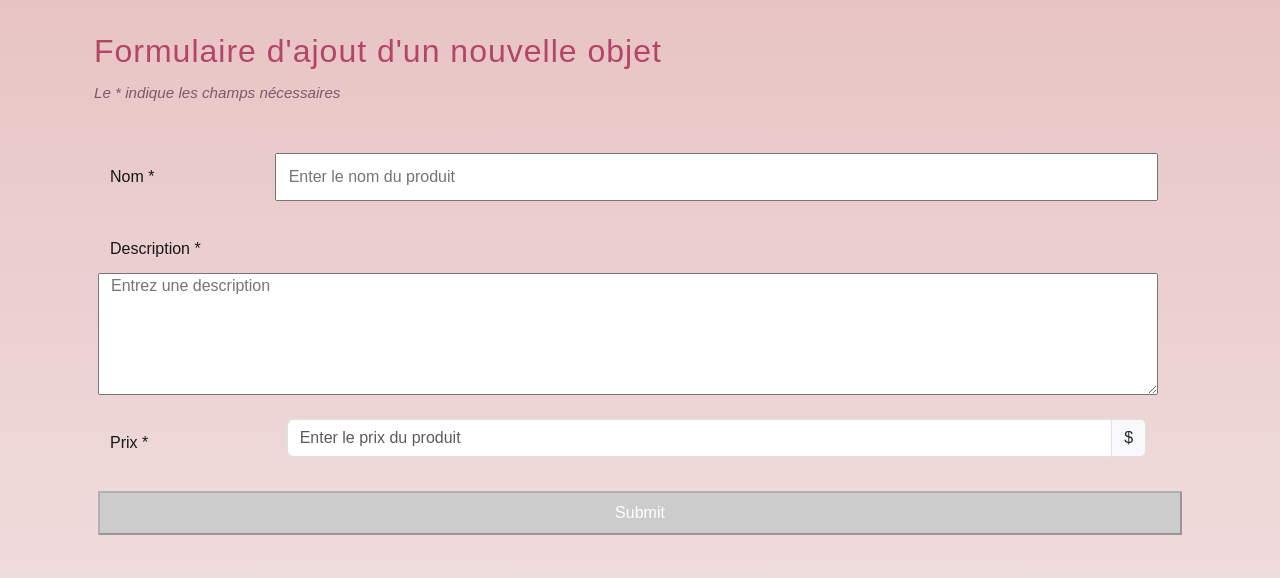
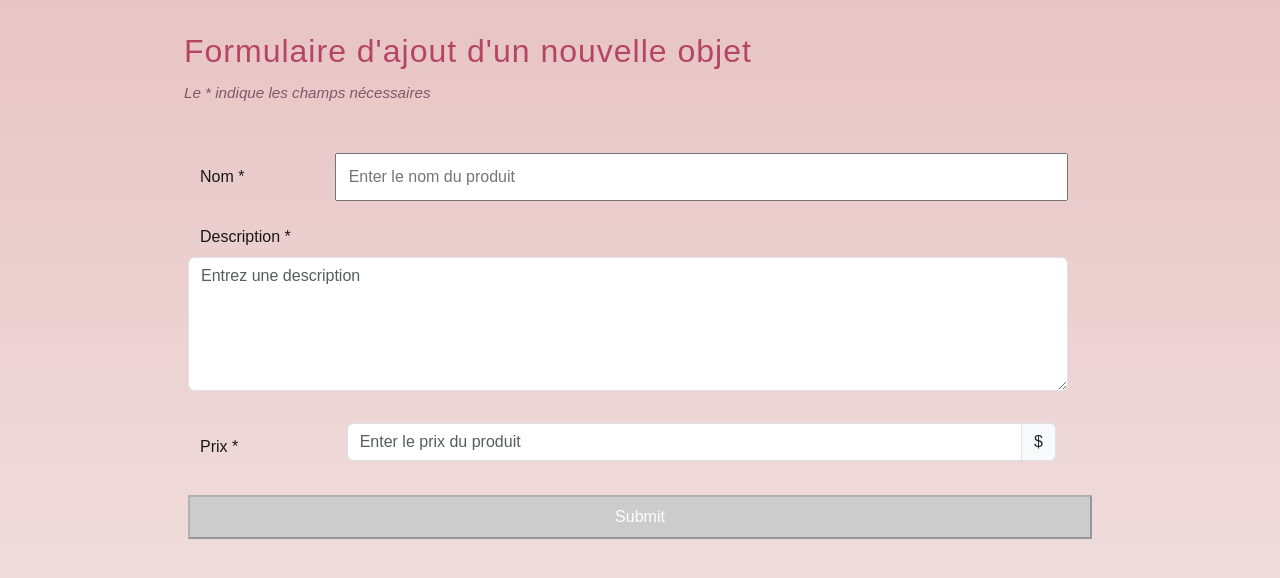
Before and after one commit to insuludu/5DW-TP, a Next.js app in the folder frontend/: page /create-product in a window 1280 px wide. Shown: the top 578 px of the page. Built offline with nearby package versions, Linux system fonts and the light colour scheme; no server answers.

Commit message:
faire template du backend pour le formulaire... toujours en tests

```diff
--- /dev/null
+++ b/frontend/src/app/api/admin/create/route.ts
@@ -0,0 +1,35 @@
+import { NextResponse } from "next/server";
+import { CreateProductDTO } from "@/interfaces";
+
+const apiURL = process.env.API_BACKEND_URL + "/api/product/CreateProduct/"
+
+export async function POST(req: Request) {
+
+    try {
+        const product: CreateProductDTO = await req.json();
+
+        const response = await fetch(apiURL, {
+            cache: 'no-store',
+            headers: {
+                'Content-Type': 'application/json', // important for JSON payload
+            },
+            method: 'POST',
+            body: JSON.stringify(product),
+        });
+
+        if (!response.ok)
+            return NextResponse.json({
+                error: 'Erreur lors du fetch vers le backend',
+                details: response.json()
+            },
+                {
+                    status: response.status
+                });
+
+        return NextResponse.json(response.json, { status: 200 })
+    }
+    catch (err) {
+        console.error('Next.js api/product/CreateProduct.ts :', err);
+        return NextResponse.json({ error: 'Erreur lors du fetch des catalog products' }, { status: 500 });
+    }
+}
--- a/frontend/src/app/create-product/form.tsx
+++ b/frontend/src/app/create-product/form.tsx
@@ -1,13 +1,10 @@
 'use client';
 
-import styles from "../styles/page.module.css"
+import { CreateProductDTO } from "@/interfaces";
 import { useForm, SubmitHandler } from "react-hook-form";
+import styles from "@/app/styles/page.module.css"
 
-type FormFields = {
-    nom: string;
-    description: string;
-    prix: Float64Array;
-};
+const nextUrl = process.env.NEXT_PUBLIC_API_MIDDLEWARE_URL;
 
 export default function SimpleForm() {
     const {
@@ -17,18 +14,28 @@ export default function SimpleForm() {
         reset,
         setError,
         clearErrors
-    } = useForm<FormFields>({
+    } = useForm<CreateProductDTO>({
         mode: 'onChange',
         criteriaMode: 'all'
     });
 
-    const onSubmit: SubmitHandler<FormFields> = async (data) => {
+    const onSubmit: SubmitHandler<CreateProductDTO> = async (data) => {
         try {
             clearErrors("root");
-            await new Promise((resolve) => setTimeout(resolve, 1000)); // simulate async delay
 
-            console.log("Form submitted:", data);
-            alert(`Nom: ${data.nom}\nDescription: ${data.description}`);
+            const response = await fetch(nextUrl + `/api/admin/create`, {
+                method: 'POST',
+                headers: { 'Content-Type': 'application/json' },
+                body: JSON.stringify(data),
+                cache: 'no-store',
+            });
+
+            if (!response.ok) {
+                throw new Error('Incapable de communiquer avec le middleware');
+            }
+
+            const result = await response.json();
+            console.log("Form submitted:", result);
 
             reset();
         } catch (error) {
@@ -40,8 +47,8 @@ export default function SimpleForm() {
     };
 
     return (
-        <section className={styles.contactContainer}>
-            <div className={`d-flex justify-content-center`}>
+        <section className={`${styles.contactContainer} d-flex justify-content-center`}>
+            <div className={`d-flex justify-content-center w-75`}>
                 <div className={styles.formSection}>
                     <div className={styles.formHeader}>
                         <h1>Formulaire d'ajout d'un nouvelle objet</h1>
@@ -66,25 +73,36 @@ export default function SimpleForm() {
                         </div>
 
                         {/* description */}
-                        <div className={`row mb-4`}>
-                            <label htmlFor="description" className={` d-flex align-items-center align-content-center col-12`}>Description *</label>
-                            <br /><br />
-                            <textarea className={`d-flex col-12`}
+                        <div className="row mb-4">
+                            <label htmlFor="description" className="d-flex align-items-center col-12 mb-2">Description *</label>
+
+                            <textarea
+                                className="form-control w-100 col-12"
                                 id="description"
                                 {...register("description", {
                                     required: "Une description est requise",
-                                    minLength: { value: 5, message: "La description doit contenir au moins 5 caractères" },
-                                    maxLength: { value: 500, message: "la description ne doit pas dépasser 500 caractères" }
+                                    minLength: {
+                                        value: 5,
+                                        message: "La description doit contenir au moins 5 caractères",
+                                    },
+                                    maxLength: {
+                                        value: 500,
+                                        message: "La description ne doit pas dépasser 500 caractères",
+                                    },
                                 })}
                                 placeholder="Entrez une description"
                                 rows={5}
                             />
-                            {errors.description && (
-                                <div style={{ color: "red" }}>{errors.description.message}</div>
-                            )}
 
-                            <br /><br />
+                            <div className="col-12 mt-2">
+                                {errors.description && (
+                                    <p style={{ color: "red", fontSize: "0.9em" }}>
+                                        {errors.description.message}
+                                    </p>
+                                )}
+                            </div>
                         </div>
+
 
                         {/* prix */}
                         <div className={` row mb-4`}>
@@ -96,6 +114,8 @@ export default function SimpleForm() {
                                         type="number"
                                         placeholder="Enter le prix du produit"
                                         className="form-control"
+                                        min={0}
+                                        step="0.01"
                                         {...register("prix", {
                                             required: "Un prix est requis",
                                         })}
@@ -106,6 +126,7 @@ export default function SimpleForm() {
                             </div>
                             <br /><br />
                         </div>
+
 
                         <button
                             type="submit"
--- a/frontend/src/interfaces.ts
+++ b/frontend/src/interfaces.ts
@@ -21,6 +21,12 @@ export interface ShopProductDTO {
     imagesData?: ImageDTO[] | null;
 }
 
+export interface CreateProductDTO{
+    nom: string;
+    description: string;
+    prix: Float64Array;
+}
+
 export interface CategoryDTO {
     id: number,
     name: string;
```
Also changed, not shown: 2 other files (tests, documents, lock files or other folders).
